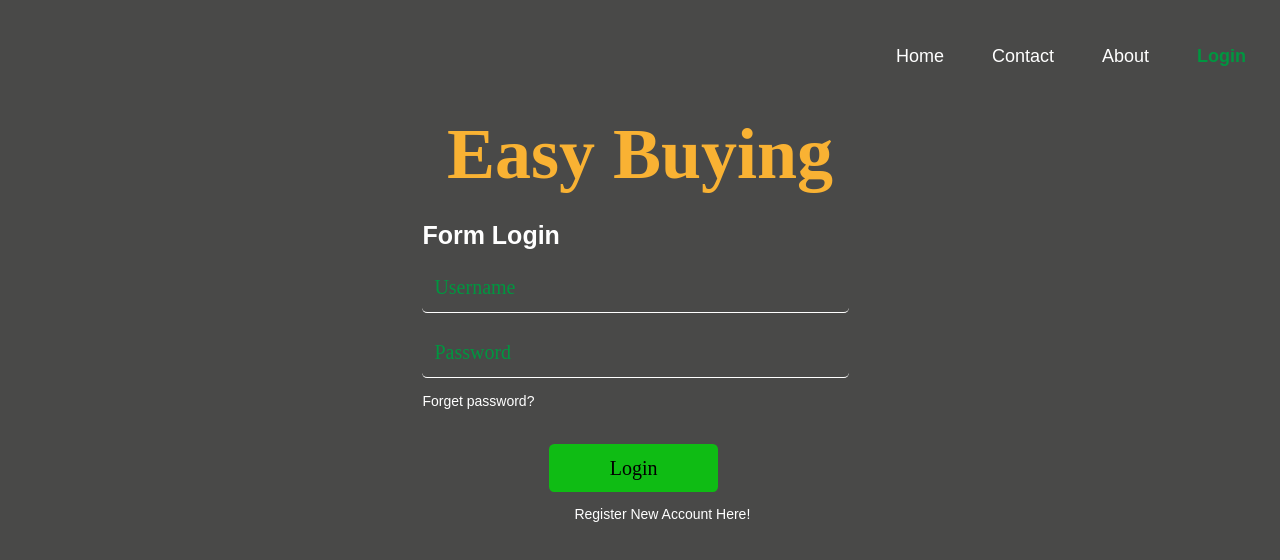
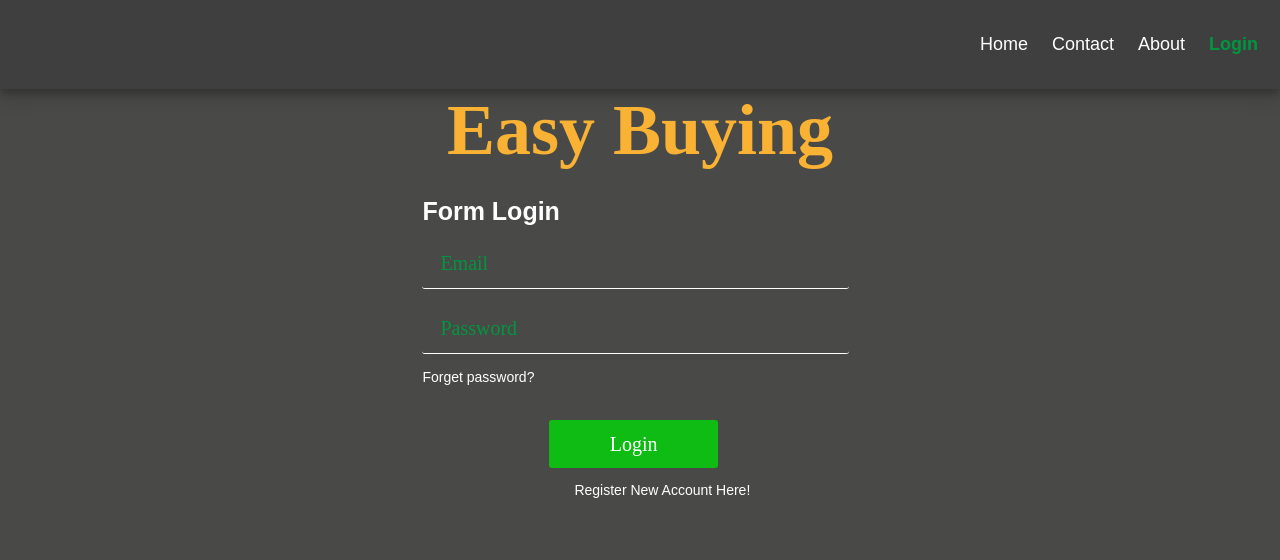
Before and after one commit to kimthunbunly/FormLogin, a React (Create React App) app: page /u-login in a window 1280 px wide. Shown: the top 560 px of the page. Built offline with nearby package versions, Linux system fonts and the light colour scheme.

Commit message:
form login input wrong error & update all form

```diff
--- a/src/i-assests/i-css/Style.css
+++ b/src/i-assests/i-css/Style.css
@@ -1,15 +1,15 @@
 .Header{display: block;margin: 0px;padding: 0px;}
-.header-right{  overflow: hidden; padding: 20px 10px;}
+.header-right{ background-color: rgba(28,28,27,0.2);overflow: hidden; padding: 20px 10px;  box-shadow: 0 4px 8px 0 rgba(0, 0, 0, 0.2), 0 6px 20px 0 rgba(0, 0, 0, 0.19)}
 .header-right a {  float: right;  color: #FFF;  text-align: center;  padding: 12px;  text-decoration: none;  font-size: 18px;  line-height: 25px;transition: 0.2s linear;}
 .header-right span {color: #009640;font-weight: bold;}
 .Header-Text h1{margin: 0px;text-align: center;font-size: 72px;font-family: cursive;color:#F9B233; animation-name: bounceIn;animation-duration: 2s;}
 .row{ width: 100%; content: "";  display: table;  clear: both;}
 .col-3 {float: left; width: 33%;  padding: 0px;  height: auto;}
 .col-3 h3{font-size: 25px;margin-bottom: 12px; color: #FFF;}
-.col-3 input{ font-size: 20px;font-family: TimesNewRoman; width: 100%;  height: 6vh;   border-radius: 5.2px;   border-style: none; margin-bottom: 14px;}
+.col-3 input{ text-indent: 16px; font-size: 20px;font-family: TimesNewRoman; width: 100%;  height: 6vh;   border-radius: 3px;   border-style: none; margin-bottom: 14px;}
 .col-3 .forget-pass a{ font-size: 14px; color: #FFF; text-decoration: none;}
-.col-3 .btn-login button { float: left;font-size: 20px; font-family: cursive; width: 40%;  height: 6vh; margin-left: 30%;  border-radius: 5.2px;  border-style: none; margin-top: 34px; margin-bottom: 3%;background-color: #0FBC14;}
-.col-3 .sign-in a{ font-size: 14px;color: #FFF; text-align: left; margin-top: 1%; text-decoration: none; margin-left: 18%;}
+.col-3 .btn-login button { float: left;font-size: 20px; font-family: cursive; width: 40%; color: #FFF; height: 6vh; margin-left: 30%;  border-radius: 3px;  border-style: none; margin-top: 34px; margin-bottom: 3%;background-color: #0FBC14;}
+.col-3 .sign-in a { font-size: 14px;color: #FFF; margin-top: 1%; text-decoration: none; margin-left: 36%;}
 
 @keyframes bounceIn {
   from,
@@ -58,44 +58,50 @@
 
 .col-2 {float: left; width: 50%;  padding: 0px;  height: auto;}
 .col-2 h3{font-size: 25px;margin-bottom: 12px; color: #FFF;margin-left: 20%;text-transform: uppercase;}
-.col-2 input{ font-size: 20px;font-family: TimesNewRoman; height: 5.5vh;   border-radius: 5.2px;   border-style: none; margin-bottom: 16px;}
+.col-2 input{text-indent: 16px; font-size: 20px;font-family: TimesNewRoman; height: 5.5vh;   border-radius: 3px;   border-style: none; margin-bottom: 16px;}
 .col-2 #f-name,#password{margin-left: 20%;width: 35%;}
 .col-2 #l-name,#re-password{margin-left: 5%;width: 35%;}
 .col-2 #email{margin-left: 20%;width: 75%;}
 .col-2 h2{font-size: 25px;margin-bottom: 12px; color: #FFF;margin-left: 10%;text-transform: uppercase;}
 .col-2 #st-number,#country,#religion{margin-left: 10%;width: 35%;}
 .col-2 #st-name,#city,#postcode{margin-left: 5%;width: 35%;}
-.btn .btn-login button {font-size: 20px; font-family: cursive; width: 20%;  height: 6vh; margin-left: 40%;  border-radius: 5.2px;  border-style: none; margin-top: 34px; margin-bottom: 1%;background-color: #0FBC14;}
-.btn .sign-in a{ font-size: 14px;color: #FFF; text-align: left; text-decoration: none; margin-left: 23%;}
+.btn .btn-login button {font-size: 20px; font-family: cursive; width: 20%;color: #FFF;  height: 6vh; margin-left: 40%;  border-radius: 3px;  border-style: none; margin-top: 34px; margin-bottom: 1%;background-color: #0FBC14;}
+.btn .sign-in a{ font-size: 14px;color: #FFF; text-align: left; text-decoration: none; margin-left: 45.5%;}
 /*
 .event-btn{width: 100%; content: "";  display: table;  clear: both}
 .btn-both {float: left; width: 50%;  padding: 0px;  height: auto;}
-.btn-both #btn-login{float: right;;font-size: 20px; font-family: cursive; width: 20%;  height: 6vh; margin-right: 2%;  border-radius: 5.2px;  border-style: none; margin-top: 34px; margin-bottom: 3%;background-color: #DADAD9;}
-.btn-both #btn-register{float: left;font-size: 20px; font-family: cursive; width: 25%;  height: 6vh; margin-left: 2%;  border-radius: 5.2px;  border-style: none; margin-top: 34px; margin-bottom: 3%;background-color: #0FBC14;} */
+.btn-both #btn-login{float: right;;font-size: 20px; font-family: cursive; width: 20%;  height: 6vh; margin-right: 2%;  border-radius: 3px;  border-style: none; margin-top: 34px; margin-bottom: 3%;background-color: #DADAD9;}
+.btn-both #btn-register{float: left;font-size: 20px; font-family: cursive; width: 25%;  height: 6vh; margin-left: 2%;  border-radius: 3px;  border-style: none; margin-top: 34px; margin-bottom: 3%;background-color: #0FBC14;} */
 
 .header-right a:hover{background-color: #FFF; color: #009640;border-radius:2.5px;transition: 0.5s linear;}
-.row input{  border: none;  background: transparent;  border-bottom: 1px solid #FFF;  outline: none; color:#FFF;}
+.row input{ text-indent: 16px; border: none;  background: transparent;  border-bottom: 1px solid #FFF;  outline: none; color:#FFF;}
 ::-webkit-input-placeholder { color: #009640;}
-.row input:focus{ border: none;  background-color: rgba(256, 256, 256, 0.05 ); border-bottom: 2px solid green;  outline: none;}
+.row input:focus{ border: none;  background-color: rgba(256, 256, 256, 0.05 ); border-bottom: 2px solid green;  outline: none; box-shadow: 0 4px 8px 0 rgba(0, 0, 0, 0.2), 0 6px 20px 0 rgba(0, 0, 0, 0.19);}
 .wel{width: 100%; display: table;  clear: both;}
-.wel p{text-align: center;font-size: 26px;font-family: fantasy;color: #0FDB70}
+.wel p{text-align: center;font-size: 26px;font-family: arial;color: #0FDB70}
 .wel .wel-title h1{margin: 0px;text-align: center;font-size: 80px;font-family: KabarettD;color:#2EAC66; animation-name: ;animation-duration: 2s;}
 .wel .wel-icon {float: left; width: 20%;  padding: 0px;  height: auto;}
-.wel .wel-icon img {width: 100%;  padding: 0px;  height: auto;}
+.wel .wel-icon img {width: 100%;  padding: 0px;  height: auto;transition: 0.2s linear;}
 .wel .wel-icon p {text-align: center; font-size: 16px; font-family: cursive;color: #FFF;}
 
 .col-3 .col-con{ margin: 0px;padding: 0px;}
-.col-3 img{width: 70%;}
+.col-3 img{width: 70%;transition: 0.2s linear;}
 .col-con h1 {text-align:left ;color: #FFF;font-size: 26px;}
 .col-con p {color: #C6C6C5;font-size: 18px;margin-left: 8%; }
 .col-con span {color: #FFF;margin-left: 10%; font-size: 16px;}
-.col-con textarea{font-size: 20px; font-family: TimesNewRoman; width: 100%;  height: 10vh;   border-radius: 5.2px; background: none;color: #FFF;}
-.col-con button{width: 20%;    height: 4vh;    border-radius: 5.5px; margin-top: 3%;font-family:arial; border-style: none;background-color: #0FBC14; color: #FFF;}
+.col-con textarea{text-indent: 16px; font-size: 20px; font-family: TimesNewRoman; width: 100%;  height: 10vh;   border-radius: 3px; background: none;color: #FFF;}
+.col-con button{width: 20%;font-size: 18px;height: 4vh; border-radius: 5.5px; margin-top: 3%;font-family:arial; border-style: none;background-color: #0FBC14; color: #FFF;}
 .col-con h2 {    color: #FFF;    font-size: 12px;}
 
 .col-cus {float: left; width: 30%;  padding: 0px;  height: auto;}
 .col-cus2 {float: left; width: 40%;  padding: 0px;  height: auto;}
 .col-cus2 h1{ text-align: left; color: #FFF;font-size: 26px;}
-.col-cus2 p{ text-align: justify; text-align-last:left; color: #ECECEC;line-height: 4vh; }
+.col-cus2 p{ text-align: justify; text-align-last:left; color: #ECECEC; line-height: 4vh; }
 .col-cus2 .border-line {margin-top: 20%;}
-.col-cus2 .border-line p{border-top: 1px solid #FFF;}
+.col-cus2 .border-line p{border-top: 1px solid #FFF; color: #0FBC14; }
+button,input{transition: 0.2s linear;}
+input:hover{box-shadow: 0 4px 8px 0 rgba(0, 0, 0, 0.2), 0 6px 20px 0 rgba(0, 0, 0, 0.19);transition: 0.2s linear}
+button:hover{box-shadow: 0 4px 8px 0 rgba(0, 0, 0, 0.2), 0 6px 20px 0 rgba(0, 0, 0, 0.19);transition: 0.2s linear; transform: scale(1.02);}
+img:hover{transform: scale(1.1);transition: 0.2s linear;}
+
+.formErrors{color: red; text-transform: capitalize}
--- a/src/i-components/i-Header/Header.js
+++ b/src/i-components/i-Header/Header.js
@@ -6,11 +6,11 @@ class Header extends Component {
   render() {
     return (
           <div className="Header">
-            <div class="header-right">
-              <a>  <Link to='/u-login'><span>Login</span></Link></a>
-              <a>  <Link to='/u-about'>About</Link></a>
-              <a>  <Link to='/u-contact'>Contact</Link></a>
-              <a>  <Link to='/u-welcome'>Home</Link></a>
+            <div className="header-right">
+              <Link to='/u-login'><span>Login</span></Link>
+              <Link to='/u-about'>About</Link>
+              <Link to='/u-contact'>Contact</Link>
+              <Link to='/u-welcome'>Home</Link>
             </div>
             <div className="Header-Text">
               <h1>Easy Buying</h1>
--- a/src/i-components/i-about/about.js
+++ b/src/i-components/i-about/about.js
@@ -8,7 +8,7 @@ class About extends Component {
           <div className="col-cus"><br/></div>
           <div className="col-cus2">
                 <h1> About US </h1>
-                <p>Instead of following the classic "About Us" script and writing a few paragraphs about the company is mission and origins,
+                <p>Instead of following the classic<b> "About Us"</b> script and writing a few paragraphs about the company is mission and origins,
                   try something different -- there are plenty of ways to make your brand more compelling to someone who does not know about you.
                   Take Moz, for example. A lot has happened since it was founded in 2004, so the company chose to share those milestones using a
                   fun and clean design that incorporates clear headers, concise blurbs, and little graphics to break up the text.
--- /dev/null
+++ b/src/i-components/i-error/error.js
@@ -0,0 +1,14 @@
+import React from 'react';
+
+export const FormErrors = ({formErrors}) =>
+  <div className='formErrors'>
+    {Object.keys(formErrors).map((fieldName, i) => {
+      if(formErrors[fieldName].length > 0){
+        return (
+          <p key={i}>{fieldName} {formErrors[fieldName]}</p>
+        )
+      } else {
+        return '';
+      }
+    })}
+  </div>
--- a/src/i-components/i-form-login/login.js
+++ b/src/i-components/i-form-login/login.js
@@ -1,31 +1,94 @@
 import React, {Component} from 'react';
 import '../../i-assests/i-css/Style.css';
 import { Link } from 'react-router-dom';
+import { FormErrors } from '../i-error/error';
 
-class Login extends Component {
+export default class Login extends Component {
+  constructor (props) {
+    super(props);
+    this.state = {
+      email: '',
+      password: '',
+      formErrors: {email: '', password: ''},
+      emailValid: false,
+      passwordValid: false,
+      formValid: false
+    }
+  }
+
+  handleUserInput = (e) => {
+    const name = e.target.name;
+    const value = e.target.value;
+    this.setState({[name]: value},
+                  () => { this.validateField(name, value) });
+  }
+
+  validateField(fieldName, value) {
+    let fieldValidationErrors = this.state.formErrors;
+    let emailValid = this.state.emailValid;
+    let passwordValid = this.state.passwordValid;
+
+    switch(fieldName) {
+      case 'email':
+        emailValid = value.match(/^([\w.%+-]+)@([\w-]+\.)+([\w]{2,})$/i);
+        fieldValidationErrors.email = emailValid ? '' : ' is worng input !';
+        break;
+      case 'password':
+        passwordValid = value.length >= 6;
+        fieldValidationErrors.password = passwordValid ? '': ' is too short';
+        break;
+      default:
+        break;
+    }
+    this.setState({formErrors: fieldValidationErrors,
+                    emailValid: emailValid,
+                    passwordValid: passwordValid
+                  }, this.validateForm);
+  }
+
+  validateForm() {
+    this.setState({formValid: this.state.emailValid && this.state.passwordValid});
+  }
+
+  errorClass(error) {
+    return(error.length === 0 ? '' : 'has-error');
+  }
+
   render() {
     return (
           <div className="row">
-              <div className="col-3">
-                <br/>
-              </div>
+              <div className="col-3">  <br/>    </div>
               <div className="col-3">
                           <h3>Form Login</h3>
-                    <input type="email" className="emailInput" name="email" id="email" required="" placeholder="  Username"/>
-                    <input type="password" className="passInput" name="password" id="pass" required="" placeholder="  Password"/>
+                            <div className={`form-group ${this.errorClass(this.state.formErrors.email)}`}>
+                                <input type="email"
+                                required className="form-control"
+                                name="email"
+                                placeholder="Email"
+                                value={this.state.email}
+                                onChange={this.handleUserInput}  />
+                            </div>
+                            <div className={`form-group ${this.errorClass(this.state.formErrors.password)}`}>
+                                <input type="password" className="form-control" name="password"
+                                  placeholder="Password"
+                                  value={this.state.password}
+                                  onChange={this.handleUserInput}  />
+                            </div>
                             <div className="forget-pass">
-                      <a href="">Forget password?</a>
+                                  <Link to='/u-login'>Forget password?</Link>
                             </div>
+                            <FormErrors formErrors={this.state.formErrors} />
                             <div className="btn-login">
-                      <button type="button">Login</button>
+                                <button type="submit"
+                                className="btn btn-primary"
+                                disabled={!this.state.formValid}
+                                >Login</button>
                             </div>
                             <div className="sign-in">
-                      <a href=''><Link to = '/u-signin'>Register New Account Here!</Link> </a>
+                                  <Link to = '/u-signin'>Register New Account Here!</Link>
                             </div>
                       </div>
           </div>
     );
   }
 }
-
-export default Login;
--- a/src/i-components/i-welcome/welcome.js
+++ b/src/i-components/i-welcome/welcome.js
@@ -1,6 +1,7 @@
 import React, {Component} from 'react';
 import '../../i-assests/i-css/Style.css';
 import logo from '../../i-assests/i-image/i-Mac.svg';
+import { Link } from 'react-router-dom';
 
 class Signin extends Component {
   render() {
@@ -13,7 +14,7 @@ class Signin extends Component {
         <div className="wel-icon"><br/></div>
         <div className="wel-icon"><br/></div>
         <div className="wel-icon">
-          <img src={logo}/>
+          <Link to='/u-login'><img src={logo}/></Link>
           <p>Copyright © 2018 by Developer Banly</p>
         </div>
       </div>
--- a/src/index.css
+++ b/src/index.css
@@ -1,7 +1,7 @@
 body { width: 100%;height: 100vh;
-  margin: 0;
+  margin:0;
   padding: 0;
   font-family: sans-serif;
-  background-color: rgba(28,28,27,0.8)
+  background-color: rgba(28,28,27,0.8);
 }
 background-image: url('./i-assests/i-image/background.jpg');
```
Also changed, not shown: src/i-components/i-signin/signin.js (+11 -11 lines). Lines whose indentation alone changed are shown as unchanged.
